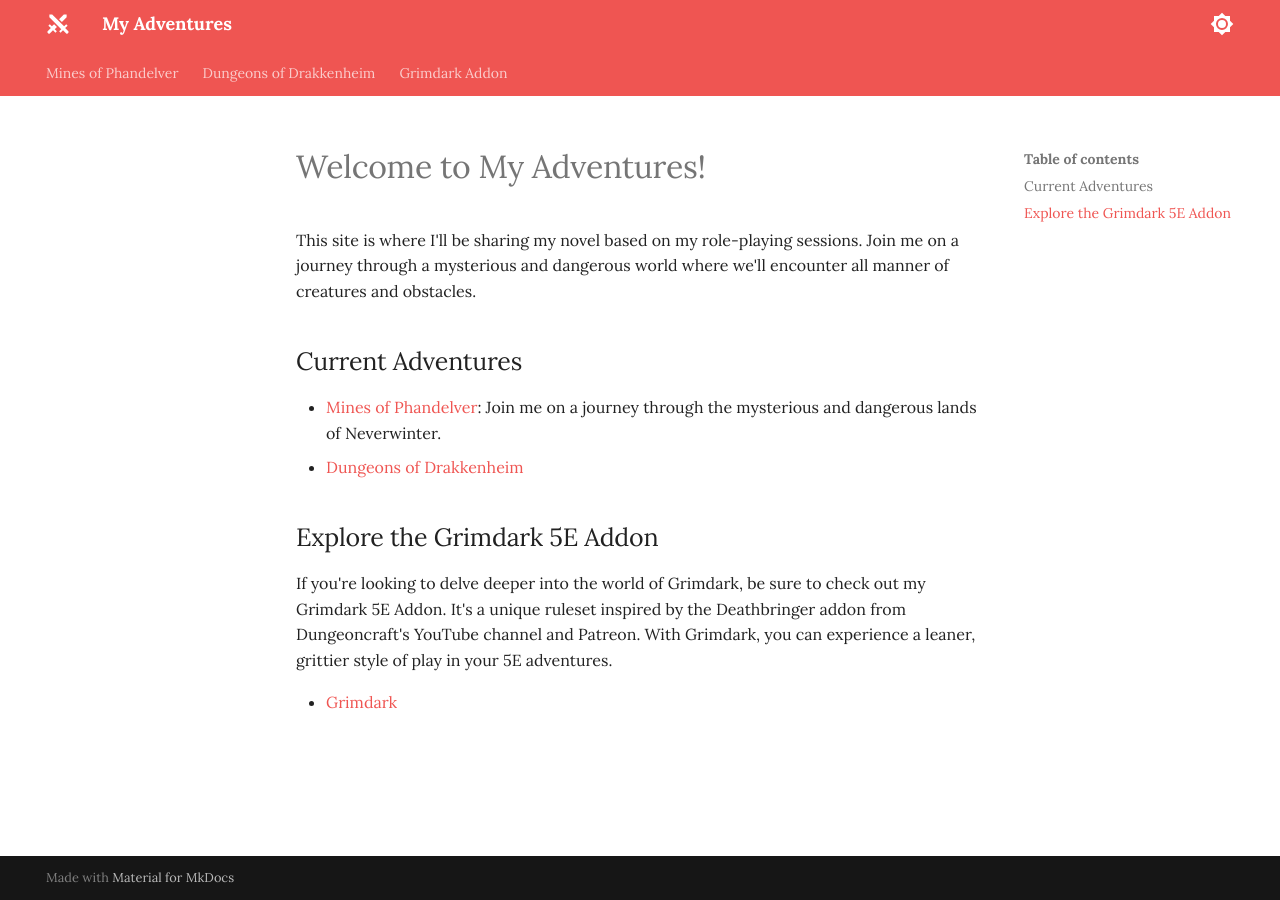
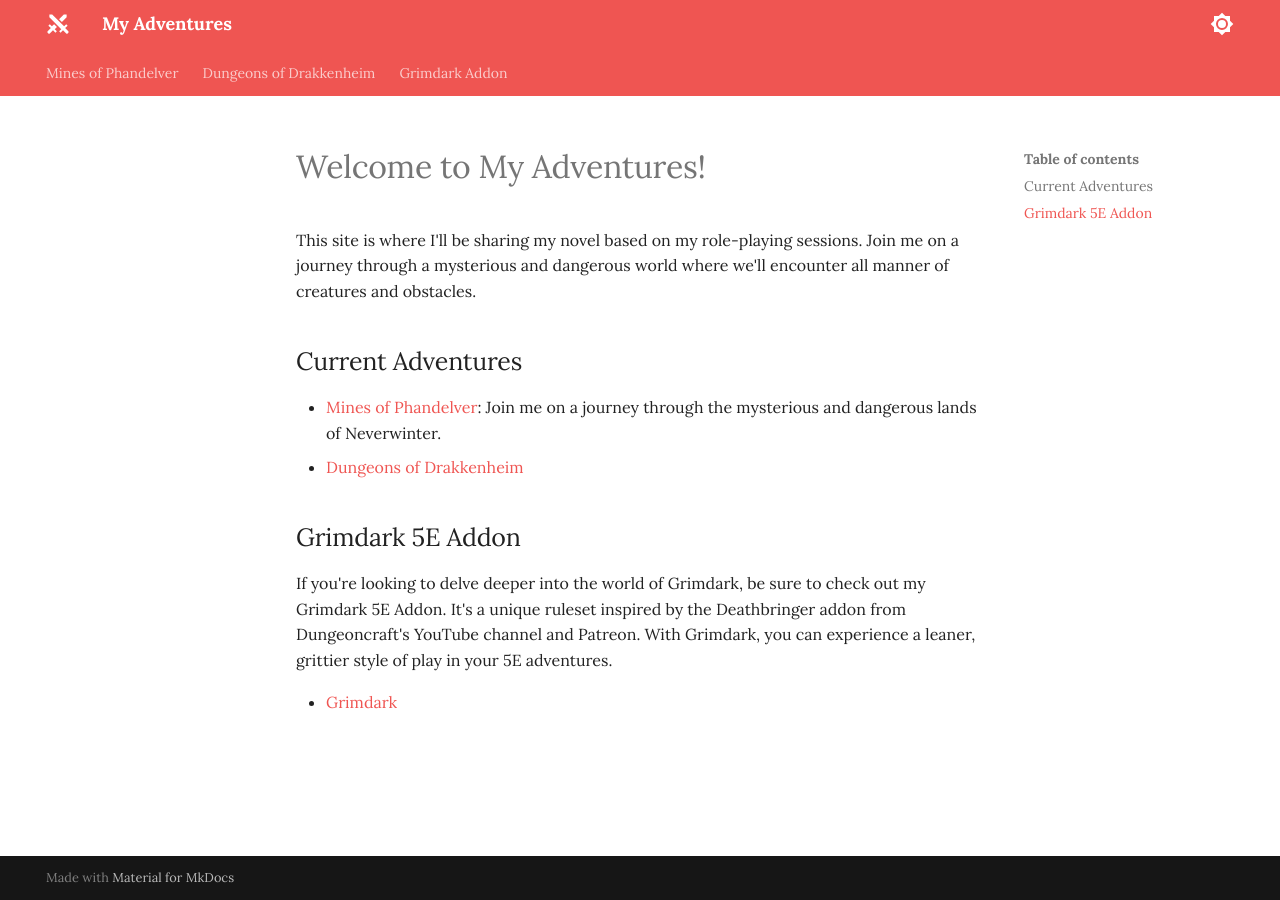
Before and after one commit to jonasmcferreira/adventures, an MkDocs documentation site: the page built from docs/index.md, in a window 1280 px wide. Built offline with MkDocs 1.6.1 and Material for MkDocs 9.7.7, drawn with Linux system fonts in a browser that asks for light colours.

Commit message:
modified docs/index.md

```diff
--- a/docs/index.md
+++ b/docs/index.md
@@ -7,7 +7,7 @@ This site is where I'll be sharing my novel based on my role-playing sessions. J
 - [Mines of Phandelver](phandelver/00/): Join me on a journey through the mysterious and dangerous lands of Neverwinter.
 - [Dungeons of Drakkenheim](drakkenheim/00/)
 
-## Explore the Grimdark 5E Addon
+## Grimdark 5E Addon
 
 If you're looking to delve deeper into the world of Grimdark, be sure to check out my Grimdark 5E Addon. It's a unique ruleset inspired by the Deathbringer addon from Dungeoncraft's YouTube channel and Patreon. With Grimdark, you can experience a leaner, grittier style of play in your 5E adventures.
 
```
